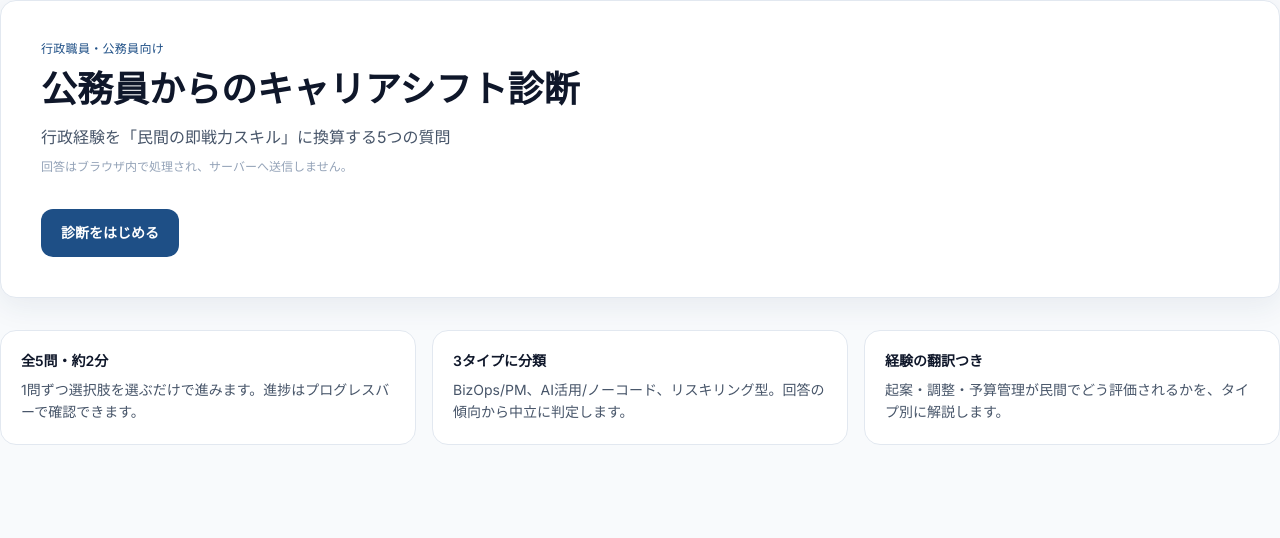
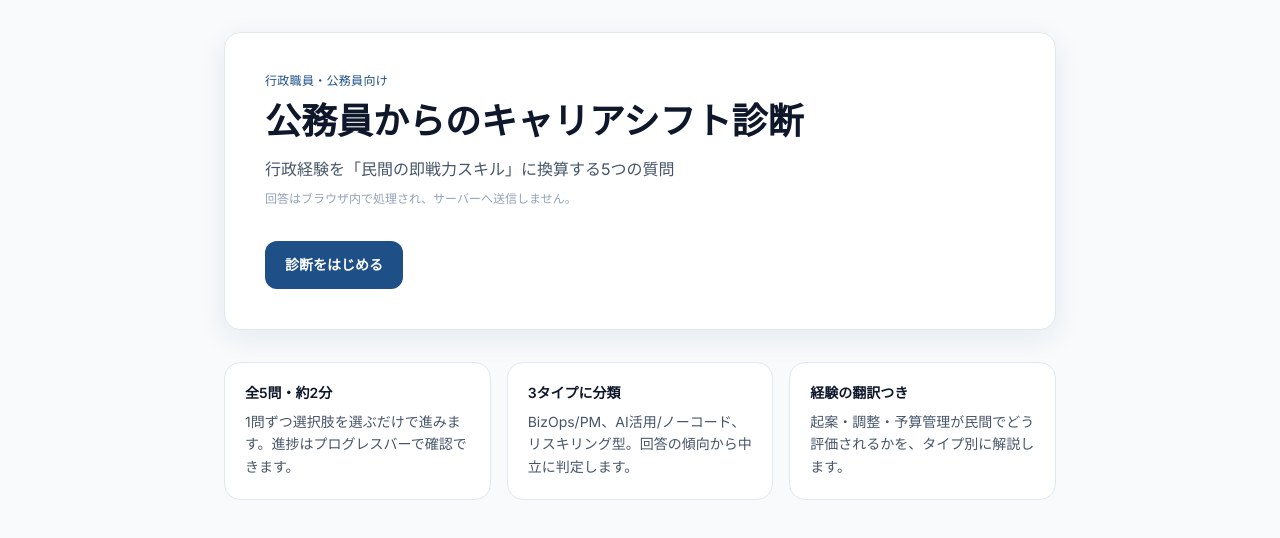
Before and after one commit to kuri-chan/public-career-app, a Next.js app: page / in a window 1280 px wide. Shown: the top 538 px of the page. Built offline with nearby package versions, Linux system fonts and the light colour scheme.

Commit message:
Fix layout container and maintain GA4 tag

```diff
--- a/app/layout.tsx
+++ b/app/layout.tsx
@@ -17,8 +17,10 @@ export default function RootLayout({
 }) {
   return (
     <html lang="ja">
-      <body className={inter.className}>
-        {children}
+      <body className={`${inter.className} min-h-screen bg-slate-50 text-slate-900 antialiased`}>
+        <div className="mx-auto max-w-4xl px-4 py-8 sm:px-6 lg:px-8">
+          {children}
+        </div>
       </body>
       {/* GA4 測定タグ */}
       <GoogleAnalytics gaId="G-Z2EDPM4P7Y" />
```
